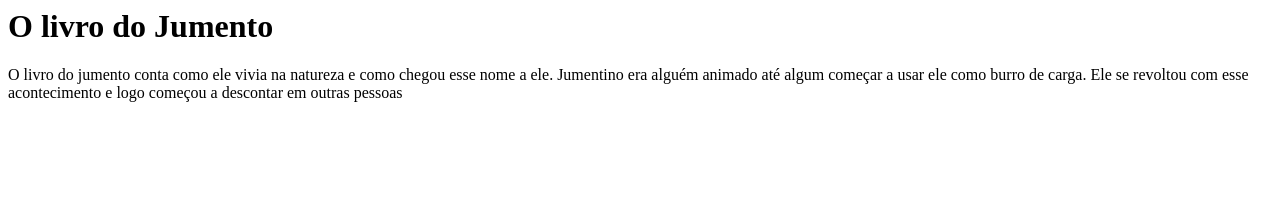
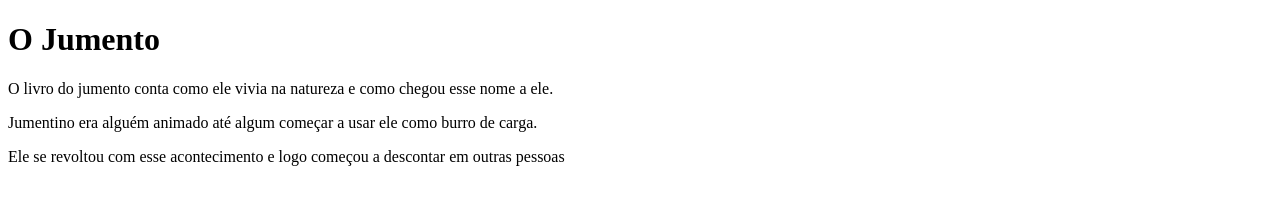
Before and after one commit to Fenrir021/literate-computing-machine, a plain HTML site: page index.html in a window 1280 px wide. Drawn offline with Linux system fonts and the light colour scheme.

Commit message:
Update index.html

```diff
--- a/index.html
+++ b/index.html
@@ -1,8 +1,11 @@
-<!doctype.html>
-<html.lang="pt-BR">
-  <head>
-<H1>O livro do Jumento</H1>
-<p1>O livro do jumento conta como ele vivia na natureza e como chegou esse nome a ele.</p1>
-<p2>Jumentino era alguém animado até algum começar a usar ele como burro de carga.</p2>
-<p3>Ele se revoltou com esse acontecimento e logo começou a descontar em outras pessoas</p3>
-  </head>
+<!DOCTYPE html>
+<html lang="pt-BR">
+<meta charset="UTF-8">
+<title>O livro do Jumento</title>
+<head>
+<body>
+<h1>O Jumento</h1>
+<p>O livro do jumento conta como ele vivia na natureza e como chegou esse nome a ele.</p>
+<p>Jumentino era alguém animado até algum começar a usar ele como burro de carga.</p>
+<p>Ele se revoltou com esse acontecimento e logo começou a descontar em outras pessoas</p>
+</head>
```
